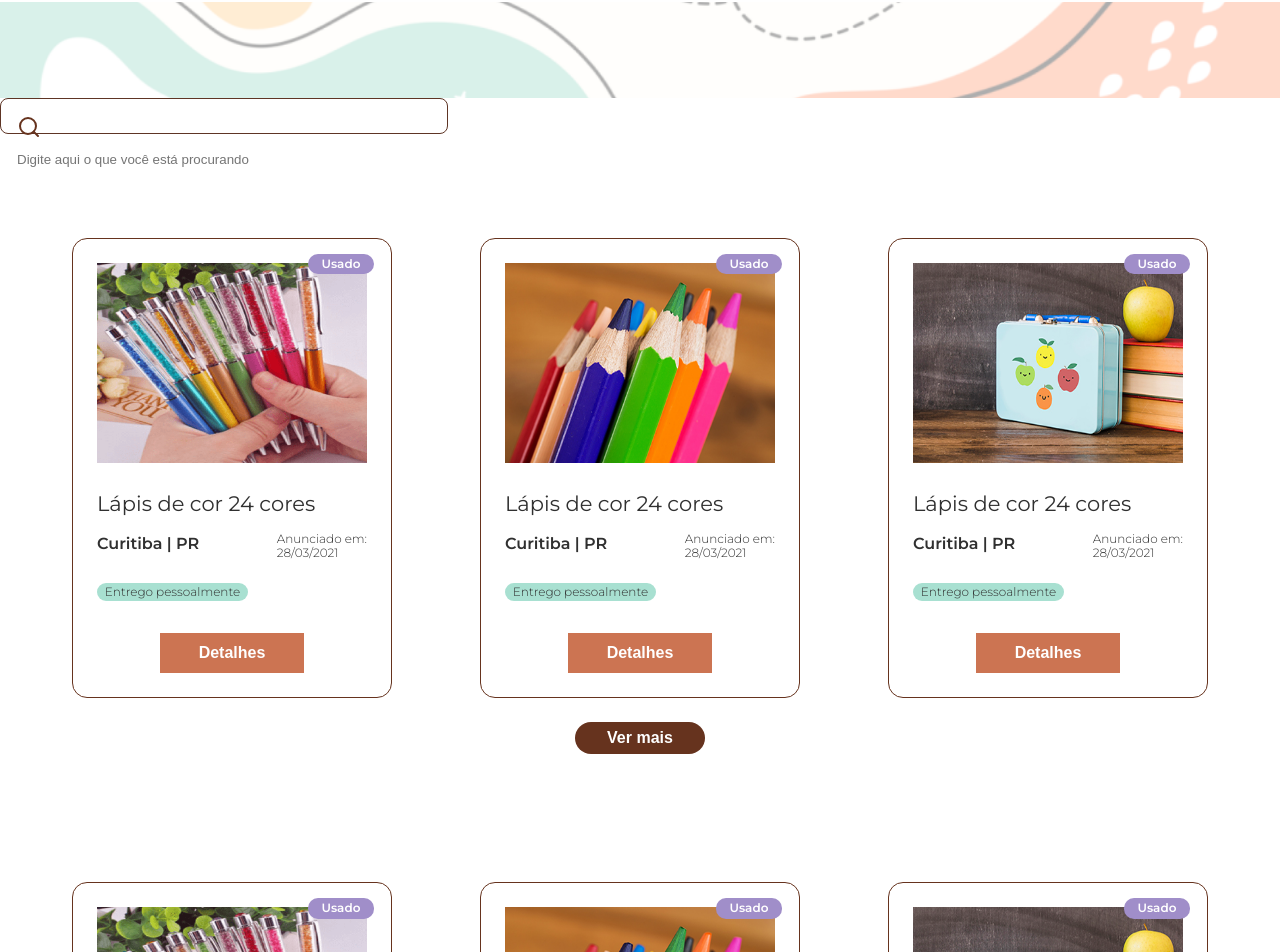
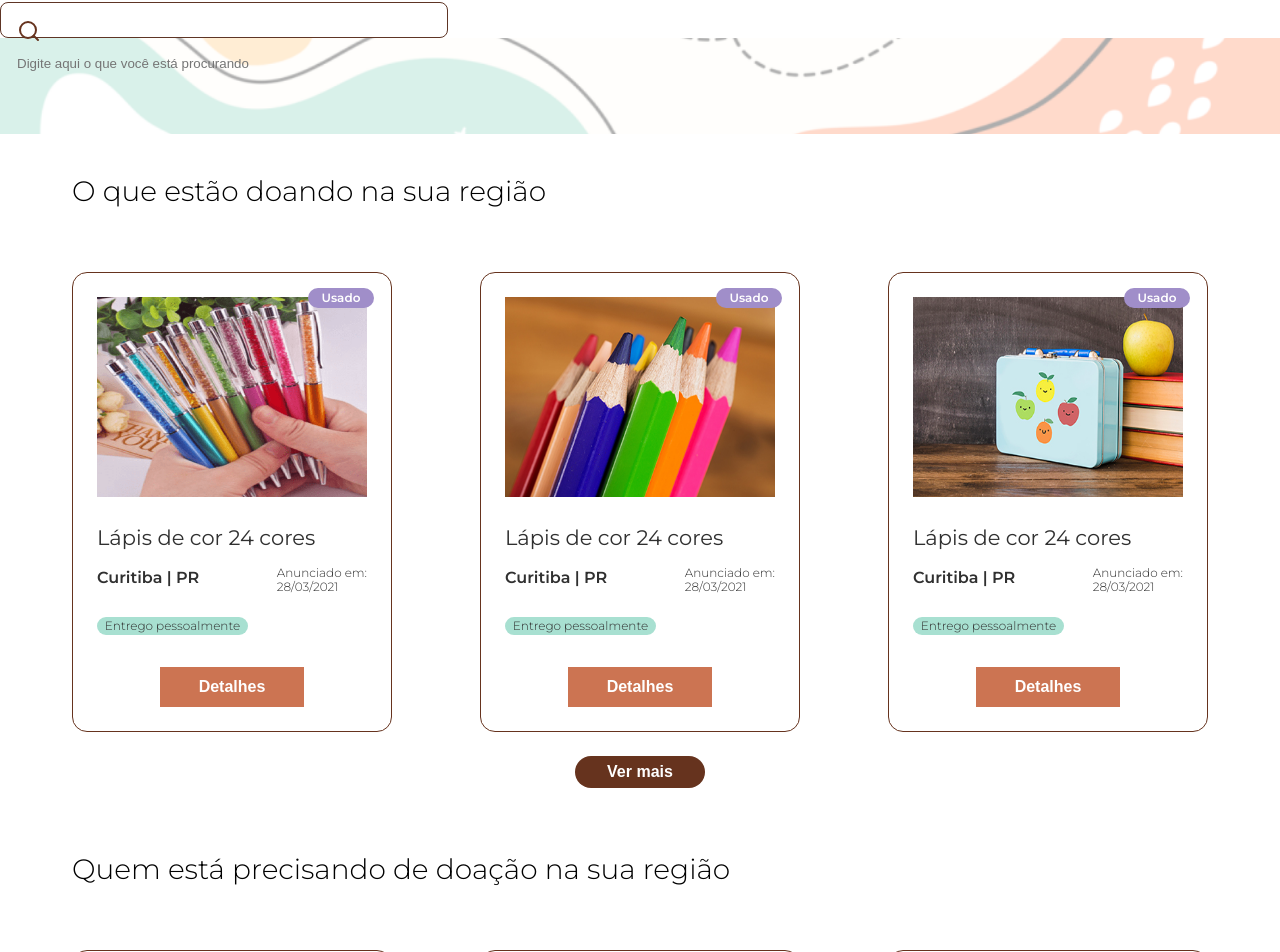
Before and after one commit to FCamara-Squad13/Mobile, a React (Create React App) app: page /teste in a window 1280 px wide. Shown: the part 96-1048 px from the top of the page. Built offline with nearby package versions, Linux system fonts and the light colour scheme.

Commit message:
Fix conflicts

```diff
--- a/src/pages/Teste/index.tsx
+++ b/src/pages/Teste/index.tsx
@@ -11,16 +11,12 @@ import Search from "../../components/SearchBar";
 import canetas from "../../assets/images/Canetas.png";
 import lapis from "../../assets/images/Lapis.jpg";
 import lancheira from "../../assets/images/Lancheira.jpg";
-import Search from "../../components/SearchBar";
 
 const Teste: React.FC = () => {
   return (
     <>
       <Navbar />
-      <Hero />
       <Search />
-      <CardHolder />
-      <CardHolder />
       <Hero title="" subtitle="" />
       <CardHolder title="O que estão doando na sua região" />
       <CardHolder title="Quem está precisando de doação na sua região" />
```
